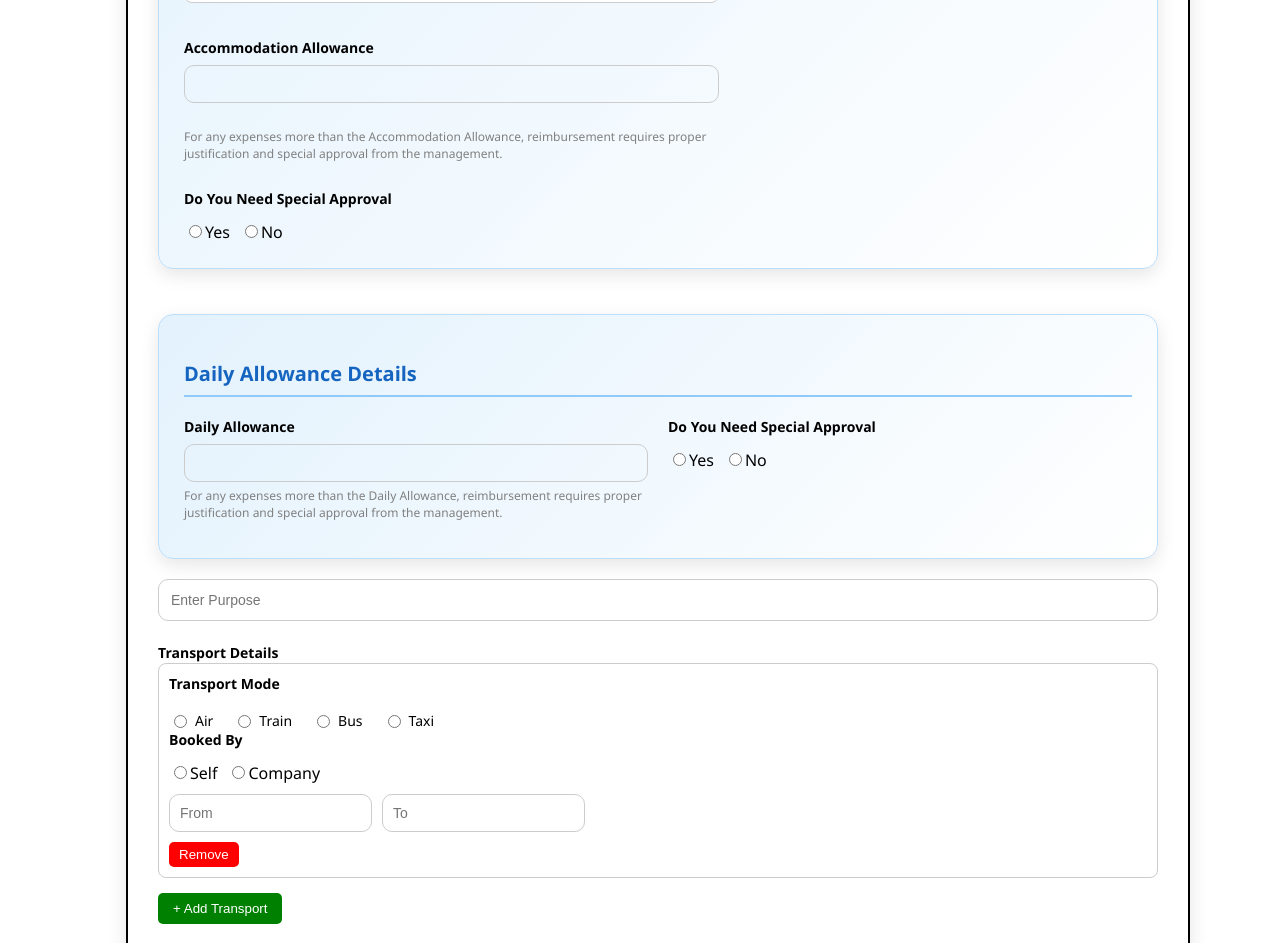
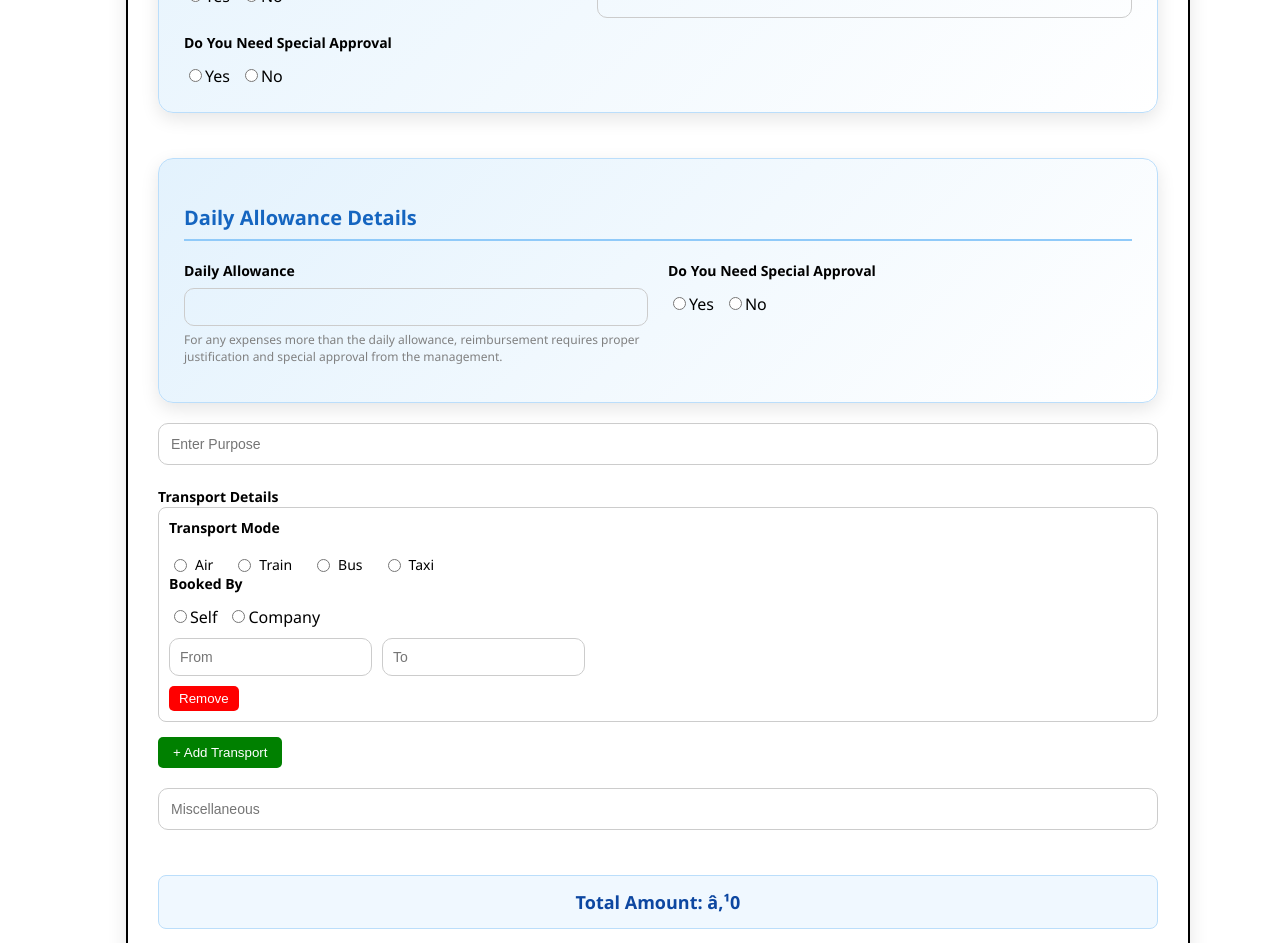
Before and after one commit to Santhoshmk30/Kccottrell, a React (Create React App) app: page /request in a window 1280 px wide. Shown: the part 1040-1983 px from the top of the page. Built offline with nearby package versions, Linux system fonts and the light colour scheme.

Commit message:
Update Requestform.js

```diff
--- a/src/Components/Requestform.js
+++ b/src/Components/Requestform.js
@@ -72,7 +72,7 @@ const TripRequestForm = () => {
               setError("");
               updated.workPlan = `${diffDays} days`;
               updated.days = diffDays;
-              updated.nights = diffDays - 1 < 0 ? 0 : diffDays - 1; // 👈 Nights = Days - 1
+              updated.nights = diffDays - 1 < 0 ? 0 : diffDays - 1; // ðŸ‘ˆ Nights = Days - 1
             }
           } else {
             setError("To date cannot be before From date!");
@@ -451,7 +451,9 @@ const handleTransportChange = (index, field, value) => {
       style={styles.input1}
     />
   </div>
-      <div style={styles.field}>
+</div>
+
+<div style={styles.field}>
   <label style={styles.label}>Designation</label>
   <select
     name="designation"
@@ -465,7 +467,7 @@ const handleTransportChange = (index, field, value) => {
     <option value="General Manager/Sr.General Manager">General Manager/Sr.General Manager</option>
   </select>
 </div>
-</div>
+
       <div style={styles.field}>
   <label style={styles.label}>Is Company Providing Accommodation?</label>
   <div style={{ display: 'flex', gap: '10px', marginTop: '5px' }}>
@@ -518,11 +520,6 @@ const handleTransportChange = (index, field, value) => {
       style={styles.input1}
     />
   </div>
-       {/* Note */}
-  <p style={{ fontSize: "12px", color: "gray", marginTop: "5px" }}>
-    For any expenses more than the Accommodation Allowance, reimbursement requires
-    proper justification and special approval from the management.
-  </p>
 
  </div>
        </div>
@@ -611,7 +608,7 @@ const handleTransportChange = (index, field, value) => {
     />
        {/* Note */}
   <p style={{ fontSize: "12px", color: "gray", marginTop: "5px" }}>
-    For any expenses more than the Daily Allowance, reimbursement requires
+    For any expenses more than the daily allowance, reimbursement requires
     proper justification and special approval from the management.
   </p>
   </div>
@@ -820,7 +817,7 @@ const handleTransportChange = (index, field, value) => {
 
 
           <div style={styles.totalBox}>
-            Total Amount: ₹{total}
+            Total Amount: â‚¹{total}
           </div>
 
           <motion.button
@@ -835,7 +832,7 @@ const handleTransportChange = (index, field, value) => {
         </div>
       ) : (
         <div>
-          {/* 👉 International Form Component call pannunga */}
+          {/* ðŸ‘‰ International Form Component call pannunga */}
           <p>International Form will be displayed here</p>
         </div>
       )}
```
